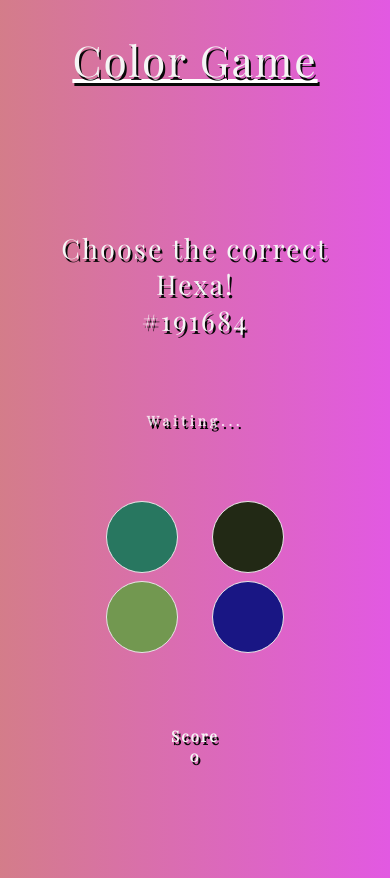
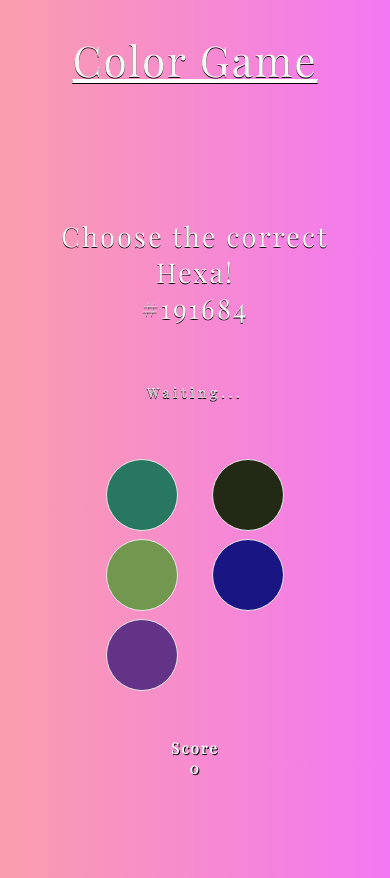
Before and after one commit to LuKezLima/ColorGame, a plain HTML site: page index.html in a window 390 px wide. Drawn offline with nearby package versions, Linux system fonts and the light colour scheme.

Commit message:
response

```diff
--- a/style.css
+++ b/style.css
@@ -7,7 +7,7 @@
 }
 
 header{
-    background: linear-gradient(to right, rgba(192, 65, 84, 0.685),rgb(226, 89, 226));
+    background: linear-gradient(to right, rgba(248, 113, 134, 0.685),rgb(243, 120, 243));
     margin: 0 auto;
     width: 100vw;
     height: 14vh;
@@ -24,7 +24,7 @@ main{
     width: 100vw;
     margin: 0 auto;
     height: 90vh;
-    background: linear-gradient(to right, rgba(192, 65, 84, 0.685),rgb(226, 89, 226));
+    background: linear-gradient(to right, rgba(248, 113, 134, 0.685),rgb(243, 120, 243));
 }
 
 .container{
@@ -53,7 +53,7 @@ main{
     font-size: 3.4rem;
     font-weight: 300;
     color: rgb(245, 245, 245);
-    text-shadow: 2px 3px rgb(8, 8, 8);
+    text-shadow: 2px 2px rgb(8, 8, 8);
     letter-spacing: 2px;
 }
 
@@ -65,7 +65,7 @@ main{
     font-size: 1.7rem;
     font-weight: 300;
     color: rgb(245, 245, 245);
-    text-shadow: 2px 3px rgb(8, 8, 8);
+    text-shadow: 2px 2px rgb(8, 8, 8);
     letter-spacing: 2px;
 }
 
@@ -73,7 +73,7 @@ main{
     font-size: 5.3rem;
     font-weight: 300;
     color: rgb(245, 245, 245);
-    text-shadow: 2px 3px rgb(8, 8, 8);
+    text-shadow: 2px 2px rgb(8, 8, 8);
     letter-spacing: 2px;
     text-decoration: underline 4px white;
 }
@@ -99,7 +99,7 @@ main{
     font-size: 1.7rem;
     font-weight: bolder;
     color: rgba(255, 255, 255, 0.781);
-    text-shadow: 2px 3px rgb(0, 0, 0);
+    text-shadow: 2px 2px rgb(0, 0, 0);
     letter-spacing: 4px;
     margin-top: 24result.innerText = "Got it!";
 
@@ -109,6 +109,18 @@ main{
 @media (max-width: 925px){
     *{
         font-size: 80%;
+    }
+    .color-generator h2{
+        text-shadow: 1px 1px rgb(0, 0, 0);
+    }
+    .result-message h2{
+        text-shadow: 1px 1px rgb(0, 0, 0);
+    }
+    #titulo{
+        text-shadow: 1px 1px rgb(0, 0, 0);
+    }
+    .result-group{
+        text-shadow: 1px 1px rgb(0, 0, 0);
     }
 
     .opcoes{
@@ -123,6 +135,7 @@ main{
 @media (max-width: 635px){
     *{
         font-size: 70%;
+        text-shadow: 1px 1px rgb(0, 0, 0);
     }
 
     .opcoes{
@@ -136,12 +149,25 @@ main{
     .result-group h2{
         font-size: 1.8rem;
     }
+    .color-generator h2{
+        text-shadow: 1px 1px rgb(0, 0, 0);
+    }
+    .result-message h2{
+        text-shadow: 1px 1px rgb(0, 0, 0);
+    }
+    #titulo{
+        text-shadow: 1px 1px rgb(0, 0, 0);
+    }
+    .result-group{
+        text-shadow: 1px 1px rgb(0, 0, 0);
+    }
 }
 
 @media (max-width: 512px){
     *{
         font-size: 50%;
     }
+
 
     .opcoes{
         width: 9rem;
@@ -153,13 +179,13 @@ main{
     .group-opcoes{
         display: grid;
         grid-template-columns: 4fr 4fr;
-
+        margin-top: 10px;
         gap: 1rem;
 
     }
 
     #option5{
-        display: none
+        display: inline-flex;
     }
 
     .result-group h2{
@@ -167,4 +193,20 @@ main{
 
     }
 
+    .result-message{
+        padding-top: 10px;
+    }
+    .color-generator h2{
+        text-shadow: 0px 1px rgb(0, 0, 0);
+    }
+    .result-message h2{
+        text-shadow: 0px 1px rgb(0, 0, 0);
+    }
+    #titulo{
+        text-shadow: 0px 1px rgb(0, 0, 0);
+    }
+    .result-group{
+        text-shadow: 0px 1px rgb(0, 0, 0);
+    }
+
 }
```
